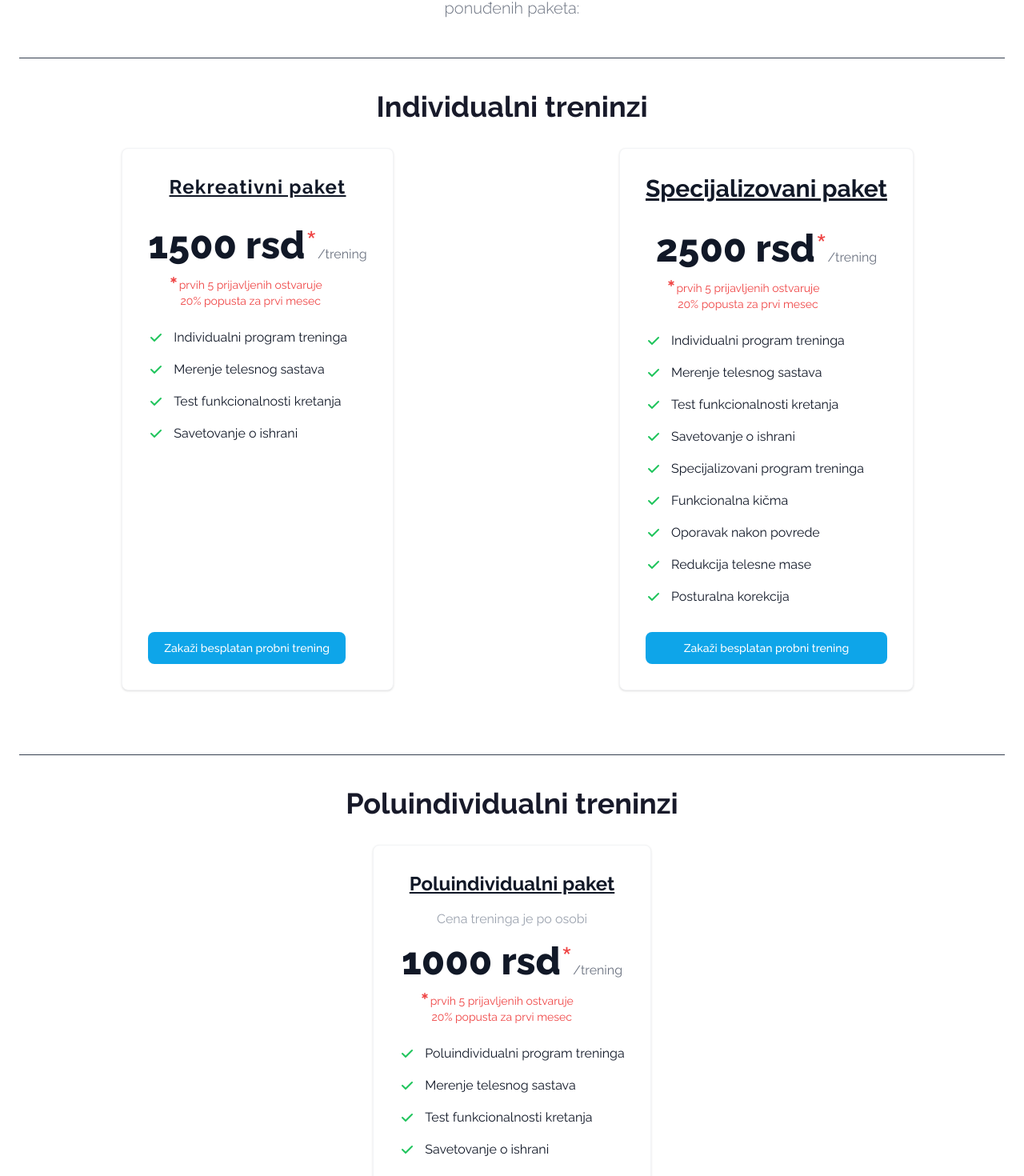
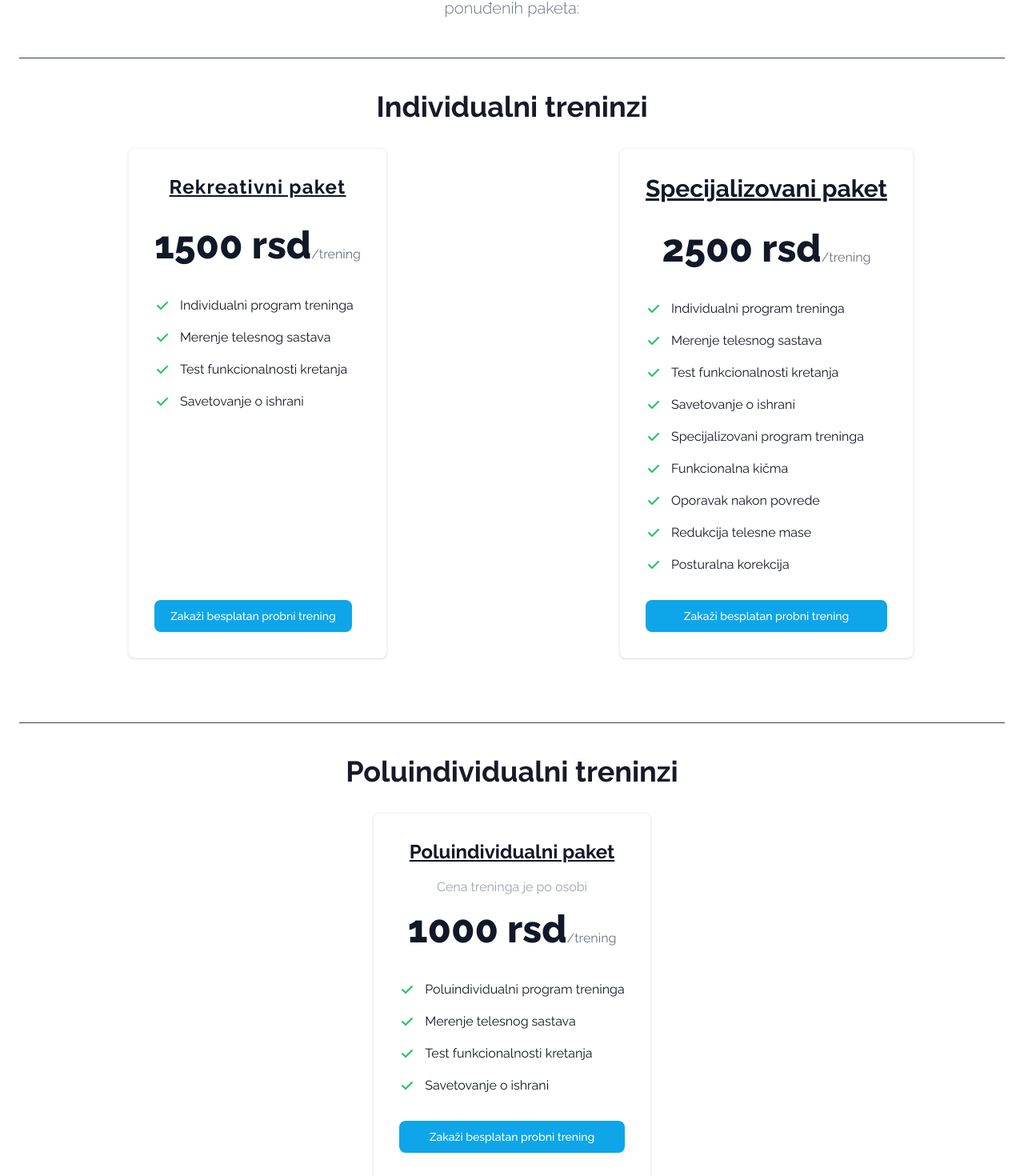
Before and after one commit to Markobanduka/Darko-Start, a React (Vite) app: page /programi in a window 1280 px wide. Shown: the part 224-1694 px from the top of the page at 80% size. Built offline with nearby package versions, Linux system fonts and the light colour scheme; the HTML template or start-up script is replaced by a standard one.

Commit message:
removed discount

```diff
--- a/src/components/pages/pricingPage/PricingPage.jsx
+++ b/src/components/pages/pricingPage/PricingPage.jsx
@@ -1,5 +1,5 @@
 import { Link } from "react-router-dom";
-import { FaStarOfLife } from "react-icons/fa6";
+// import { FaStarOfLife } from "react-icons/fa6";
 
 const PricingPage = () => {
   return (
@@ -30,17 +30,17 @@ const PricingPage = () => {
               <div className="flex justify-center items-baseline my-4">
                 <span className="text-5xl font-extrabold">
                   1500 rsd
-                  <span className="font-normal text-red-500">*</span>
+                  {/* <span className="font-normal text-red-500">*</span> */}
                 </span>
                 <span className="text-gray-500 dark:text-gray-400">
                   /trening
                 </span>
               </div>
               <div className="text-sm mb-6 text-red-500 text-balance w-64 relative">
-                <span className="absolute top-0 left-7">
+                {/* <span className="absolute top-0 left-7">
                   <FaStarOfLife size={8} />
                 </span>
-                prvih 5 prijavljenih ostvaruje 20% popusta za prvi mesec
+                prvih 5 prijavljenih ostvaruje 20% popusta za prvi mesec */}
               </div>
               <ul role="list" className="mb-8 space-y-4 text-left">
                 <li className="flex items-center space-x-3">
@@ -120,7 +120,7 @@ const PricingPage = () => {
               <div className="flex justify-center items-baseline my-4">
                 <span className="text-5xl font-extrabold">
                   2500 rsd
-                  <span className="font-normal text-red-500">*</span>
+                  {/* <span className="font-normal text-red-500">*</span> */}
                 </span>
 
                 <span className="text-gray-500 dark:text-gray-400">
@@ -128,10 +128,10 @@ const PricingPage = () => {
                 </span>
               </div>
               <div className="text-sm mb-6 text-red-500 text-balance w-64 relative">
-                <span className="absolute top-0 left-7">
+                {/* <span className="absolute top-0 left-7">
                   <FaStarOfLife size={8} />
                 </span>
-                prvih 5 prijavljenih ostvaruje 20% popusta za prvi mesec
+                prvih 5 prijavljenih ostvaruje 20% popusta za prvi mesec */}
               </div>
               <ul role="list" className="mb-8 space-y-4 text-left">
                 <li className="flex items-center space-x-3">
@@ -294,17 +294,17 @@ const PricingPage = () => {
               <div className="flex justify-center items-baseline my-4">
                 <span className="text-5xl font-extrabold">
                   1000 rsd
-                  <span className="font-normal text-red-500">*</span>
+                  {/* <span className="font-normal text-red-500">*</span> */}
                 </span>
                 <span className="text-gray-500 dark:text-gray-400">
                   /trening
                 </span>
               </div>
               <div className="text-sm mb-6 text-red-500 text-balance w-64 relative">
-                <span className="absolute top-0 left-7">
+                {/* <span className="absolute top-0 left-7">
                   <FaStarOfLife size={8} />
                 </span>
-                prvih 5 prijavljenih ostvaruje 20% popusta za prvi mesec
+                prvih 5 prijavljenih ostvaruje 20% popusta za prvi mesec */}
               </div>
               <ul role="list" className="mb-8 space-y-4 text-left">
                 <li className="flex items-center space-x-3">
```
